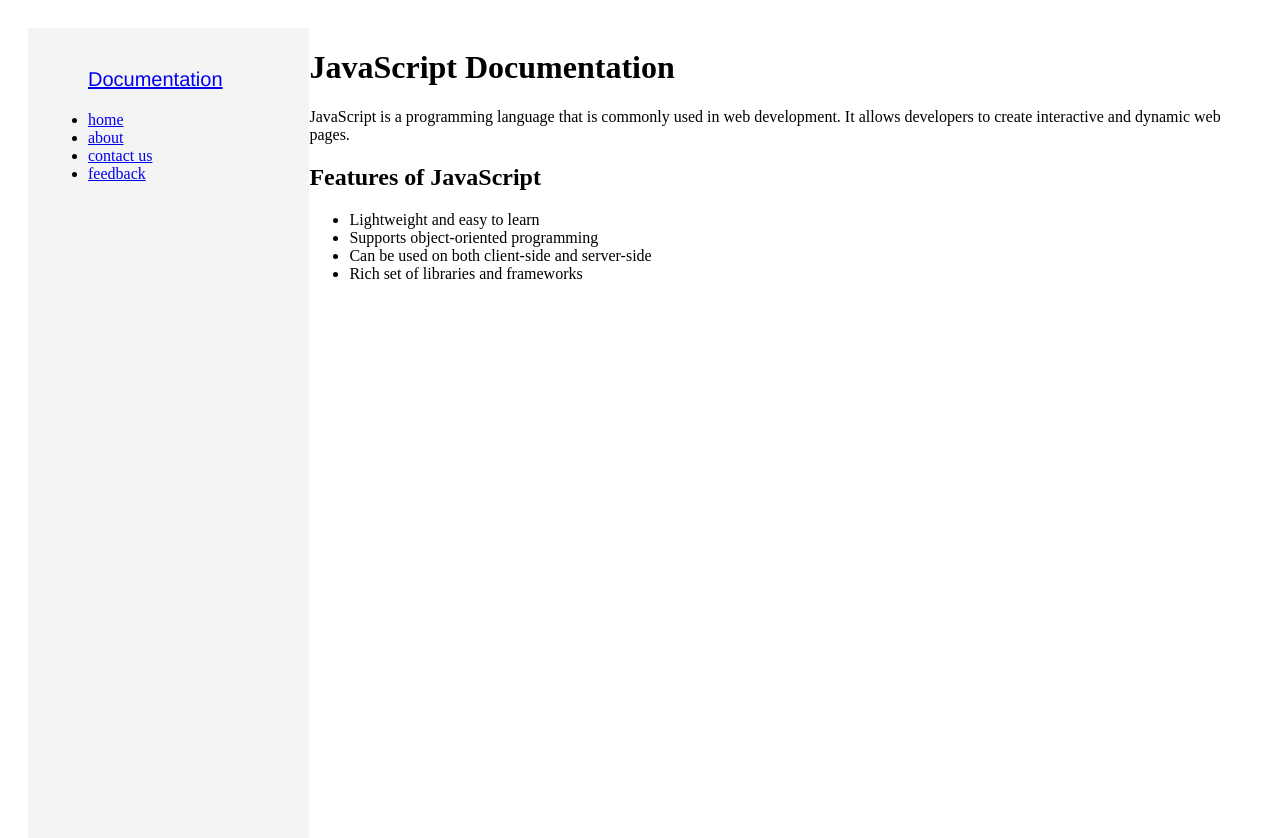
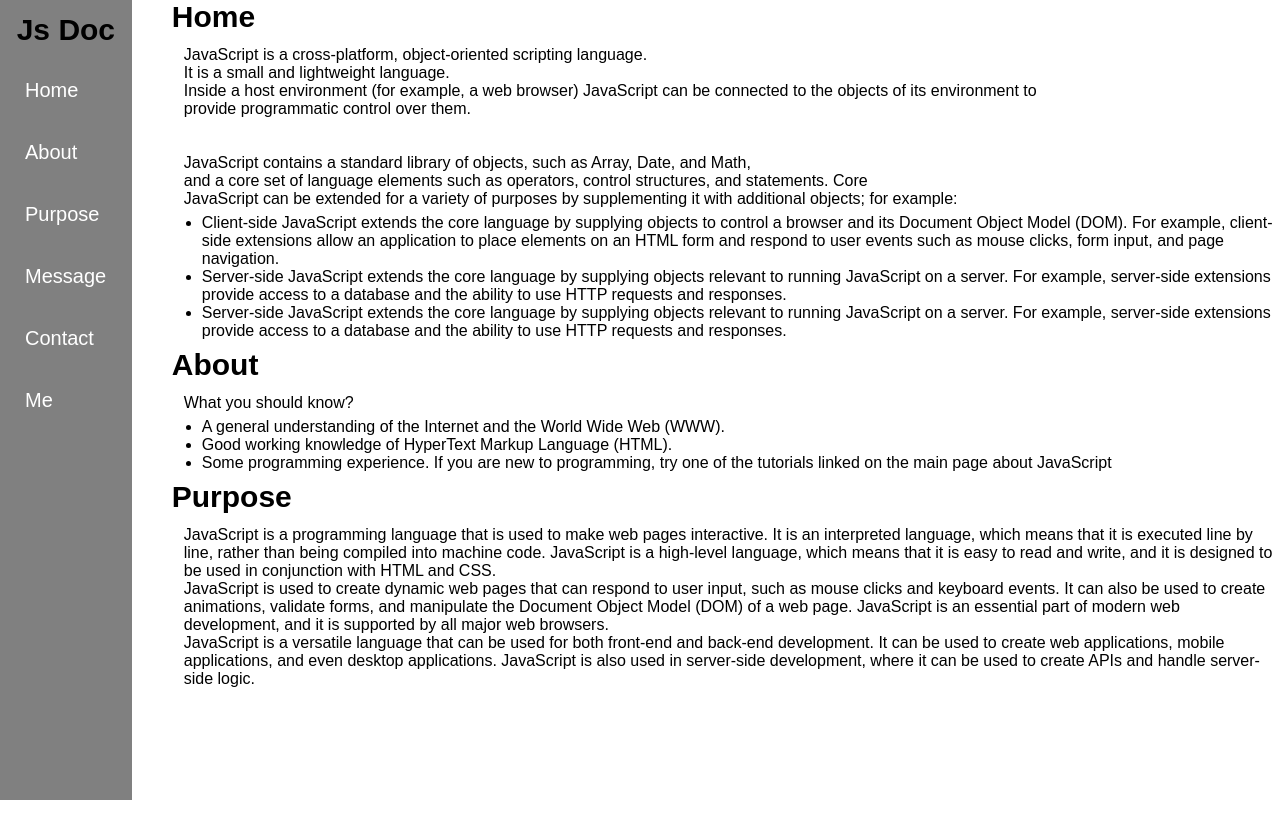
Before and after one commit to Biserukabahatiderrick/Freecodetrainings, a plain HTML site: page documentaion/document.html in a window 1280 px wide. After the commit the page ends 800 px from the top, so only its background shows below. Drawn offline with Linux system fonts and the light colour scheme.

Commit message:
freecodetrainings

```diff
--- a/documentaion/docs.css
+++ b/documentaion/docs.css
@@ -1,26 +1,63 @@
-body{
-    display: flex;
+*{
+    margin: 0;
+    padding: 0;
+    text-decoration: none;
+    font-family: 'Poppins', sans-serif;
 }
-
 .container{
     display: flex;
+    flex-direction: row;
     width: 100%;
-    height: 100vh;
-    padding: 20px;
+
+}
+h1{
+    text-align: center;
+    text-transform: capitalize;
+    font-size: 30px;
 }
 .navbar{
-    width: 20%;
-    height: 100%;
-    background-color: #f4f4f4;
-    padding: 20px;
+    line-height: 60px;
+    margin-right: 40px;
+    background-color: grey;
+    height: 100vh;
+    width: 300px;
+    border: none;
+    position: ;
 }
-.logo{
+div ul li a{
+    color: white;
+    padding-left: 25px;
+    text-transform: capitalize;
     font-size: 20px;
-    font-weight: 14px;
-    font-family: 'Franklin Gothic Medium', 'Arial Narrow', Arial, sans-serif;
+}
+div ul li a:hover{
+    color: black;
+    border-radius: none;
+    padding-left: 12px;
+}
+div ul li a:active{
+    color: green;
+    background-color: green;
+}
+h2{
+    padding-bottom: 12px;
+    text-align: left;
     text-transform: capitalize;
+    font-size: 30px;
+    font-family: 'Poppins', sans-serif;
 }
-.logo li{
-    list-style: none;
-    margin: 10px 0;
+div p{
+    padding-left: 12px;
 }
+.list{
+    padding-left: 30px;
+    padding-top: 6px;
+    padding-bottom: 8px;
+}
+h3, h4{
+    padding-bottom: 12px;
+    text-align: left;
+    text-transform: capitalize;
+    font-size: 30px;
+    font-family: 'Poppins', sans-serif;
+}
--- a/documentaion/document.html
+++ b/documentaion/document.html
@@ -4,35 +4,76 @@
     <meta charset="UTF-8">
     <meta name="viewport" content="width=device-width, initial-scale=1.0">
     <link rel="stylesheet" href="docs.css">
-    <title>Document</title>
+    <title>Documentation</title>
 </head>
 <body>
     <div class="container">
+
         <div class="navbar">
-            <div class="logo">
-                <ul><li><a href="#">documentation</a></li></ul>
-            </div>
-            <div class="links">
-                <ul>
-                    <li><a href="#">home</a></li>
-                    <li><a href="#">about</a></li>
-                    <li><a href="#">contact us</a></li>
-                    <li><a href="#">feedback</a></li>
-                </ul>
-            </div>
+          <h1>js doc</h1>
+          <ul>
+            <li><a href="#Home">Home</a></li>
+            <li><a href="#About">About</a></li>
+            <li><a href="#purpose">Purpose</a></li>
+            <li><a href="#">Message</a></li>
+            <li><a href="#">Contact</a></li>
+            <li><a href="#">Me</a></li>
+          </ul>
+        </div>
+        <div class="containing">
+          <div class="text">
+            <section id="Home">
+            <h2> Home</h2>
+            <p>JavaScript is a cross-platform, object-oriented scripting language.</br>
+               It is a small and lightweight language.</br> Inside a host environment (for example, a web browser)
+              JavaScript can be connected to the objects of its environment to</br>
+               provide programmatic control over them.</p>
+               <br><br>
+               <p>JavaScript contains a standard library of objects, such as Array, Date,
+                and Math, </br>and a core set of language elements such as operators, control structures,
+                 and statements. Core </br>JavaScript can be extended for a variety of purposes by supplementing
+                  it with additional objects; for example:</p>
+                  <ul class="list">
+                    <li>Client-side JavaScript extends the core language by supplying objects to control a browser
+                       and its Document Object Model (DOM). For example, client-side extensions allow an application to
+                       place elements on an HTML form
+                      and respond to user events such as mouse clicks, form input, and page navigation.</li>
+                    <li>Server-side JavaScript extends the core language by supplying objects relevant to running JavaScript
+                       on a server. For example, server-side extensions provide access to a database and the ability to
+                       use HTTP requests and responses.</li>
+                    <li>Server-side JavaScript extends the core language by supplying objects relevant to running JavaScript
+                       on a server. For example, server-side extensions provide access to a database and the ability to
+                       use HTTP requests and responses.</li>
+                  </ul>
+                </section>
+                  <h3>about</h3>
+                  <section id="About">
+                    <p>What you should know?</p>
+                    <ul class="list">
+                      <li>A general understanding of the Internet and the World Wide Web (WWW).</li>
+                      <li>Good working knowledge of HyperText Markup Language (HTML).</li>
+                      <li>Some programming experience. If you are new to programming,
+                        try one of the tutorials linked on the main page about JavaScript
+                      </li>
+                    </ul>
+                  </section>
+                  <h3>Purpose</h3>
+                  <section id="purpose">
+                    <p>JavaScript is a programming language that is used to make web pages interactive.
+                      It is an interpreted language, which means that it is executed line by line, rather than being compiled into machine code.
+                      JavaScript is a high-level language, which means that it is easy to read and write, and it is designed to be used in conjunction with HTML and CSS.</p>
+                    <p>JavaScript is used to create dynamic web pages that can respond to user input, such as mouse clicks and keyboard events.
+                      It can also be used to create animations, validate forms, and manipulate the Document Object Model (DOM) of a web page.
+                      JavaScript is an essential part of modern web development, and it is supported by all major web browsers.</p>
+                    <p>JavaScript is a versatile language that can be used for both front-end and back-end development.
+                      It can be used to create web applications, mobile applications, and even desktop applications.
+                      JavaScript is also used in server-side development, where it can be used to create APIs and handle server-side logic.</p>
 
+                  </section>
+          </div>
         </div>
-        <div class="content">
-            <h1>JavaScript Documentation</h1>
-            <p>JavaScript is a programming language that is commonly used in web development. It allows developers to create interactive and dynamic web pages.</p>
-            <h2>Features of JavaScript</h2>
-            <ul>
-                <li>Lightweight and easy to learn</li>
-                <li>Supports object-oriented programming</li>
-                <li>Can be used on both client-side and server-side</li>
-                <li>Rich set of libraries and frameworks</li>
-            </ul>
     </div>
+
 
 </body>
 </html>
--- a/form/form.css
+++ /dev/null
@@ -1,56 +0,0 @@
-body{
-    display: flex;
-    flex-direction: column;
-    font-family: sans-serif;
-}
-.container{
-    display: flex;
-    flex-direction: column;
-    align-items: center;
-    justify-content: center;
-    height: 100vh;
-    background-color: rgb(206, 186, 224);
-}
-
-div label{
-    display: flex;
-    margin-bottom: 6px;
-    font-size: 20px;
-    font-style: italic;
-    text-transform: capitalize;
-    align-items: center;
-}
-div input{
-    padding: 10px;
-    width: 250px;
-}
-button{
-    margin-top: 8px;
-    width: 100px;
-    padding: 9px;
-    background-color: green;
-    color: white;
-    border-radius: 5px;
-    border: none;
-
-}
-button:hover{
-    cursor: pointer;
-    background-color: darkgreen;
-}
-.contain{
-    border: 1px solid;
-    padding-top: 38px;
-    padding-bottom: 36px;
-    padding-left: 20px;
-    padding-right: 18px;
-    align-items: center;
-    display: flex;
-    flex-direction: column;
-    background-color: white;
-
-}
-h1{
-    text-transform: capitalize;
-
-}
--- a/mea.css
+++ /dev/null
@@ -1,43 +0,0 @@
-body{
-    display: flex;
-    flex-direction: column;
-}
-.container{
-    display: flex;
-    flex-direction: column;
-    align-items: center;
-    justify-content: center;
-    height: 100vh;
-
-}
-.image{
-    width: 100%;
-    height: 250px;
-    max-width: 350px;
-    margin-bottom: 10px;
-}
-.text{
-    font-size: 20px;
-    font-weight: regular;
-    text-align: center;
-}
-.header{
-    display: block;
-    border: 3px solid rgb(220, 235, 236);
-    border-radius: 10px;
-    align-items: center;
-}
-.link{
-    padding: 8px 12px;
-    border: 1px solid;
-    text-decoration: none;
-    margin: 0 auto;
-    background-color: black;
-    color: white;
-    border-radius: 6px;
-}
-.link:hover{
-    cursor: pointer;
-    color: gray;
-
-}
```
Also changed, not shown: form/contact.html (deleted, +0 -27 lines), index.html (deleted, +0 -32 lines), me.html (deleted, +0 -22 lines).
